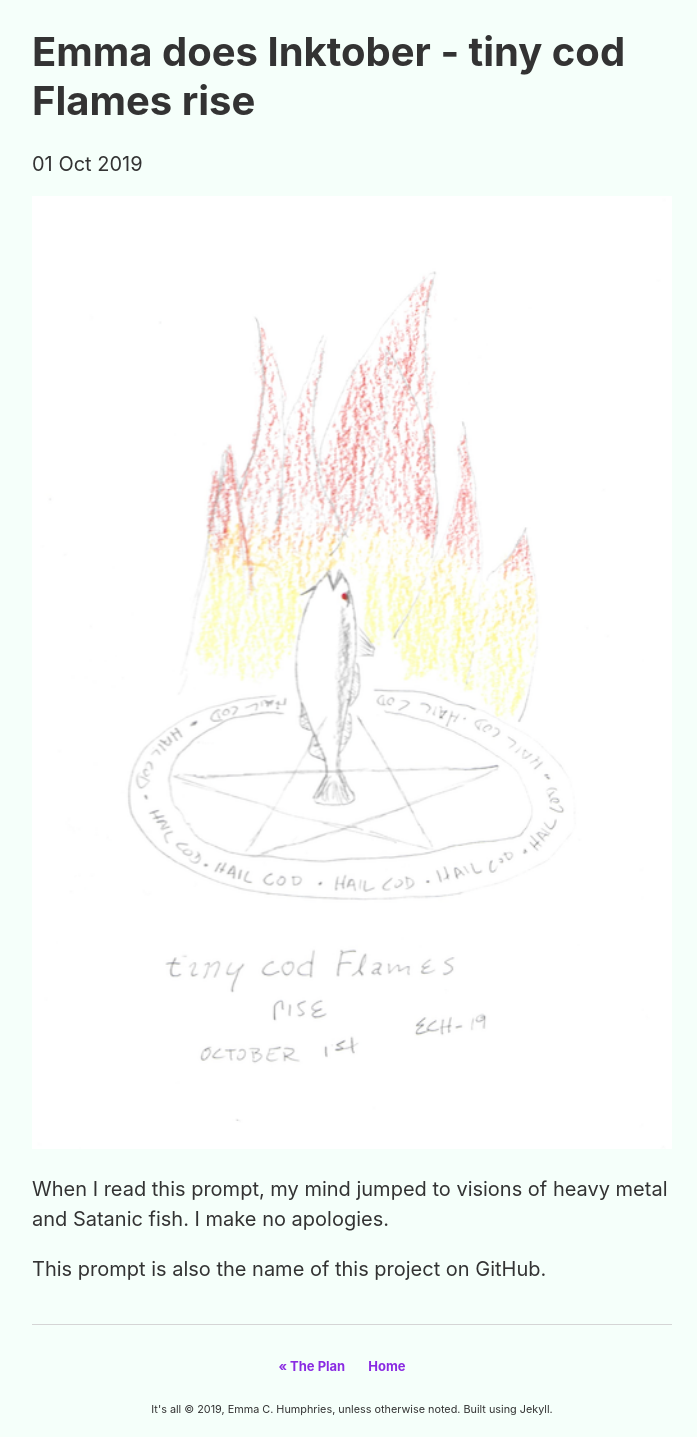
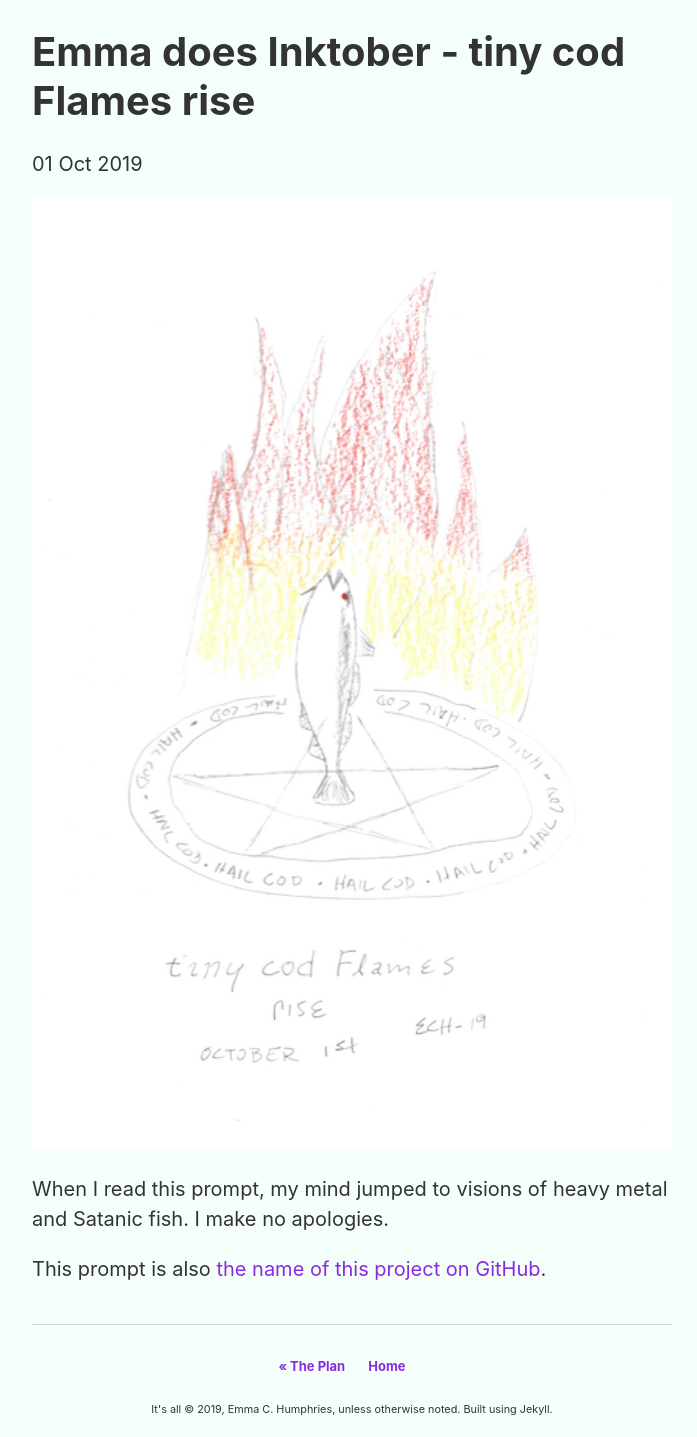
Before and after one commit to emceeaich/tiny-cod-flames-rise, a Jekyll site: the page built from _posts/2019-10-01-tiny-cod-flames-rise.md, in a window 1280 px wide. Shown: the whole page, without its empty margins (288-985 px from the left). Built offline with Jekyll 4.4.1, drawn with Linux system fonts in a browser that asks for light colours; part of the change alters nothing that is shown.

```diff
--- a/_posts/2019-10-01-tiny-cod-flames-rise.md
+++ b/_posts/2019-10-01-tiny-cod-flames-rise.md
@@ -8,4 +8,4 @@ description: A cod fish in a pentagram, surrounded by the words of power, 'Hail
 
 When I read this prompt, my mind jumped to visions of heavy metal and Satanic fish. I make no apologies.
 
-This prompt is also the name of this project on GitHub.
+This prompt is also [the name of this project on GitHub](https://github.com/emceeaich/tiny-code-flames-rise).
```
